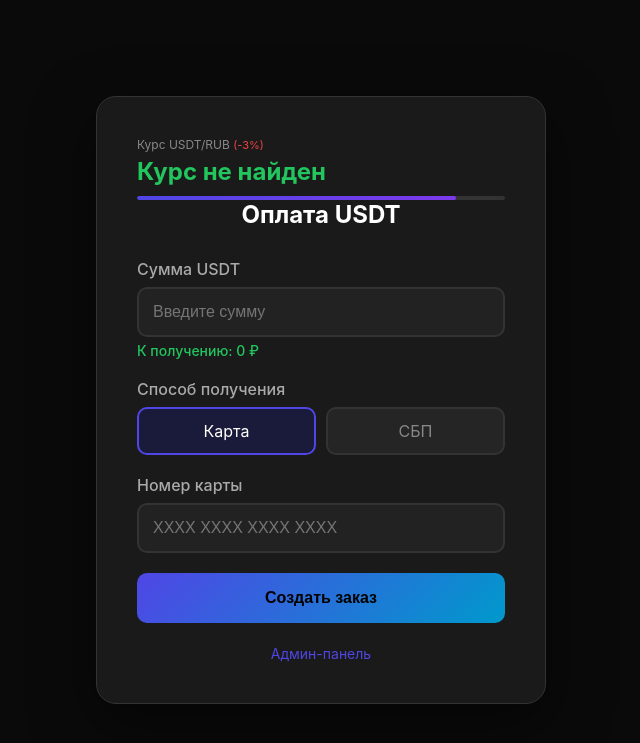
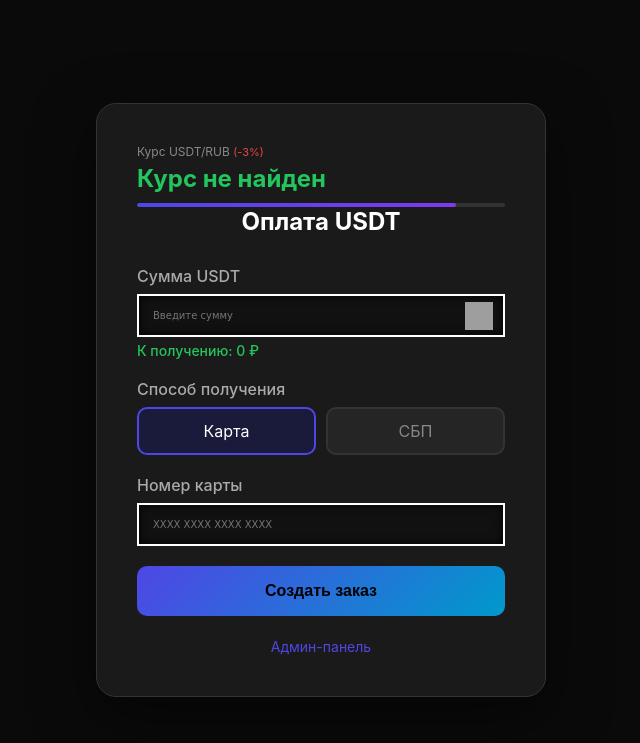
Before and after one commit to olejjkaboii/cts-exchange, a FastAPI app: page / in a window 1280 px wide. Shown: the top 743 px of the page, without its empty margins (319-959 px from the left). Run offline with FastAPI, Linux system fonts and the light colour scheme; data that the repository does not hold is empty; grey boxes are pictures that could not be loaded.

Commit message:
Add USDT icon to input field, remove spinner buttons

```diff
--- a/templates/payment.html
+++ b/templates/payment.html
@@ -40,15 +40,43 @@
             color: #aaa;
             font-weight: 500;
         }
-        input, select {
+input, select {
             width: 100%;
             padding: 14px;
-            border: 2px solid #333;
-            border-radius: 10px;
-            font-size: 16px;
-            background: #222;
-            color: #fff;
-            transition: border-color 0.3s;
+            border: 2px solid #ffffff;
+            font-family: 'Press Start 2P', cursive;
+            font-size: 10px;
+            background: #111;
+            color: #00ff00;
+            box-shadow: inset 0 0 10px #000;
+            transition: all 0.2s;
+            -moz-appearance: textfield;
+        }
+
+        input::-webkit-outer-spin-button,
+        input::-webkit-inner-spin-button {
+            -webkit-appearance: none;
+            margin: 0;
+        }
+
+        .input-with-icon {
+            position: relative;
+            display: inline-block;
+            width: 100%;
+        }
+
+        .input-with-icon input {
+            padding-right: 50px;
+        }
+
+        .input-with-icon .usdt-icon {
+            position: absolute;
+            right: 12px;
+            top: 50%;
+            transform: translateY(-50%);
+            width: 28px;
+            height: 28px;
+            pointer-events: none;
         }
         input:focus, select:focus {
             outline: none;
@@ -225,7 +253,10 @@
         <form id="paymentForm">
             <div class="form-group">
                 <label>Сумма USDT</label>
-                <input type="number" step="0.01" min="1" name="amount_usdt" id="amountInput" required placeholder="Введите сумму">
+                <div class="input-with-icon">
+                    <input type="number" step="0.01" min="1" name="amount_usdt" id="amountInput" required placeholder="Введите сумму">
+                    <img src="/usdt.svg" class="usdt-icon" alt="USDT">
+                </div>
                 <div class="receive-amount" id="receiveAmount">К получению: 0 ₽</div>
             </div>
 
```
